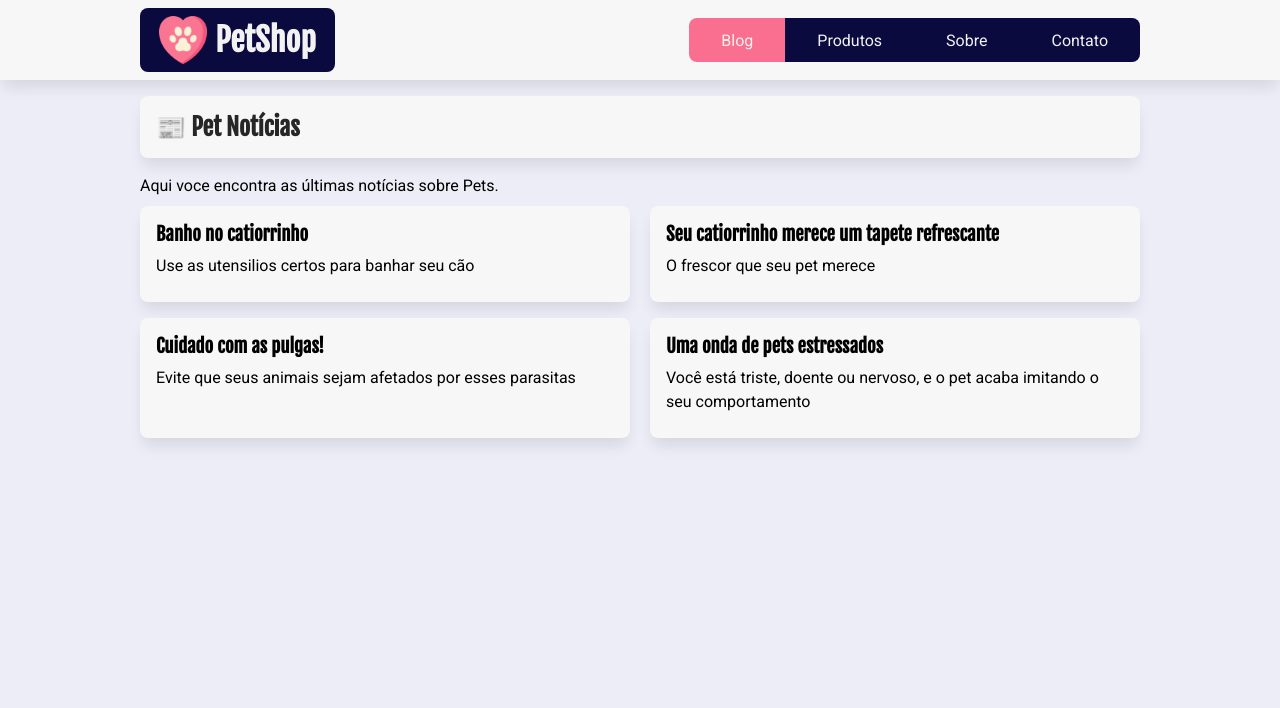
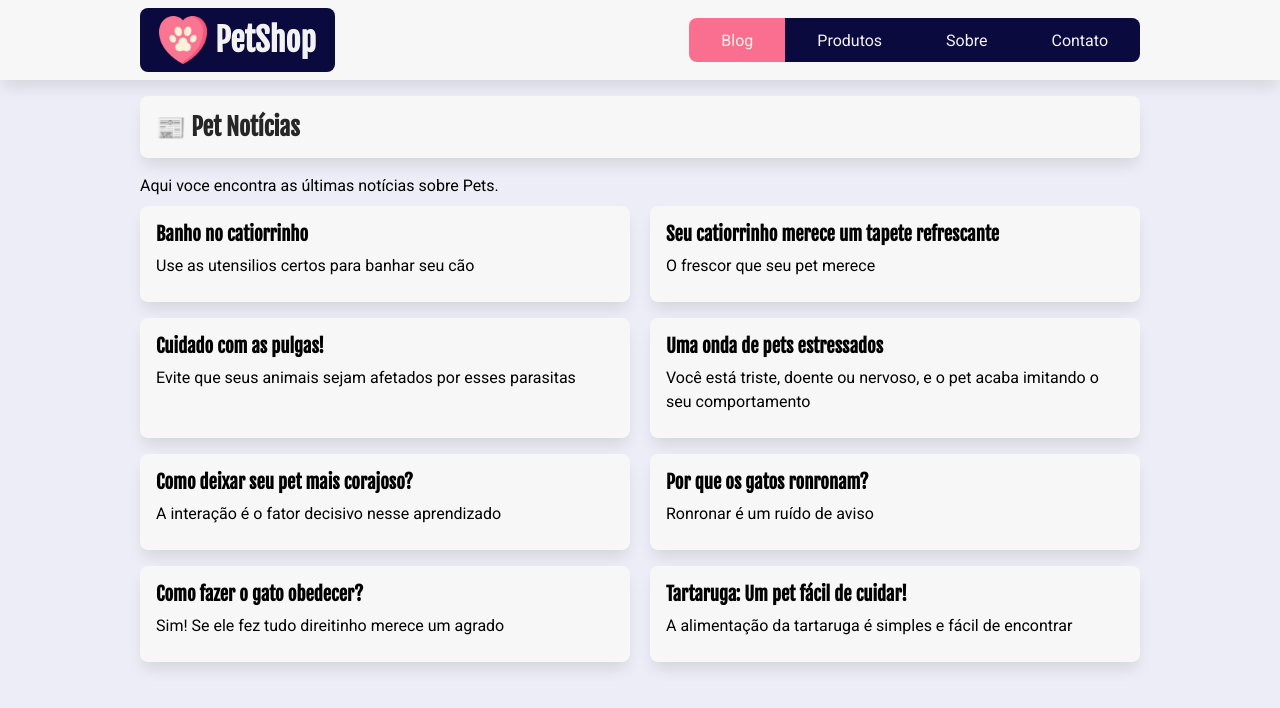
Before and after one commit to kellysabioni/petshop, a Next.js app: page / in a window 1280 px wide. Shown: the top 708 px of the page. Built offline with nearby package versions, Linux system fonts and the light colour scheme; data requests are answered from the project's data file.

Commit message:
Atualiza origem de dados
Altera a origem dos dados do ARRAY para API

```diff
--- a/src/app/page.tsx
+++ b/src/app/page.tsx
@@ -22,7 +22,7 @@
       <h2>Pet Notícias</h2>
       <p>Aqui voce encontra as últimas notícias sobre Pets.</p>
 
-      <ListaPosts posts={arrayPosts} />
+      <ListaPosts posts={posts} />
     </section>
   );
 }
```
